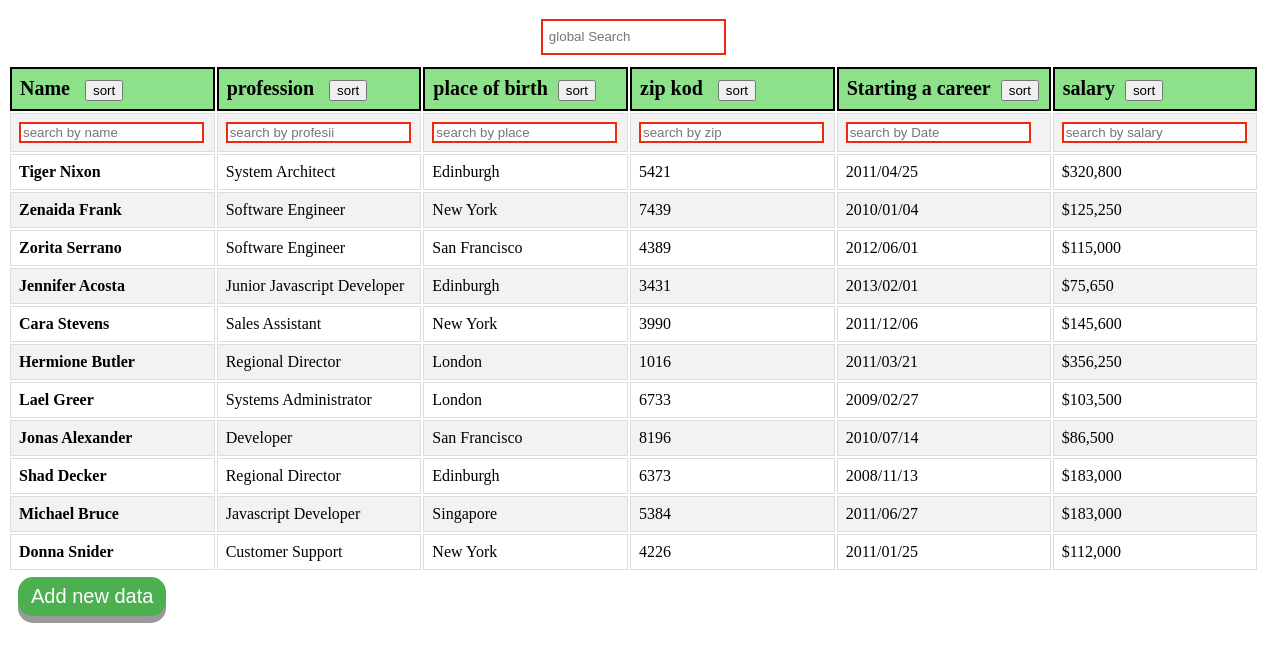
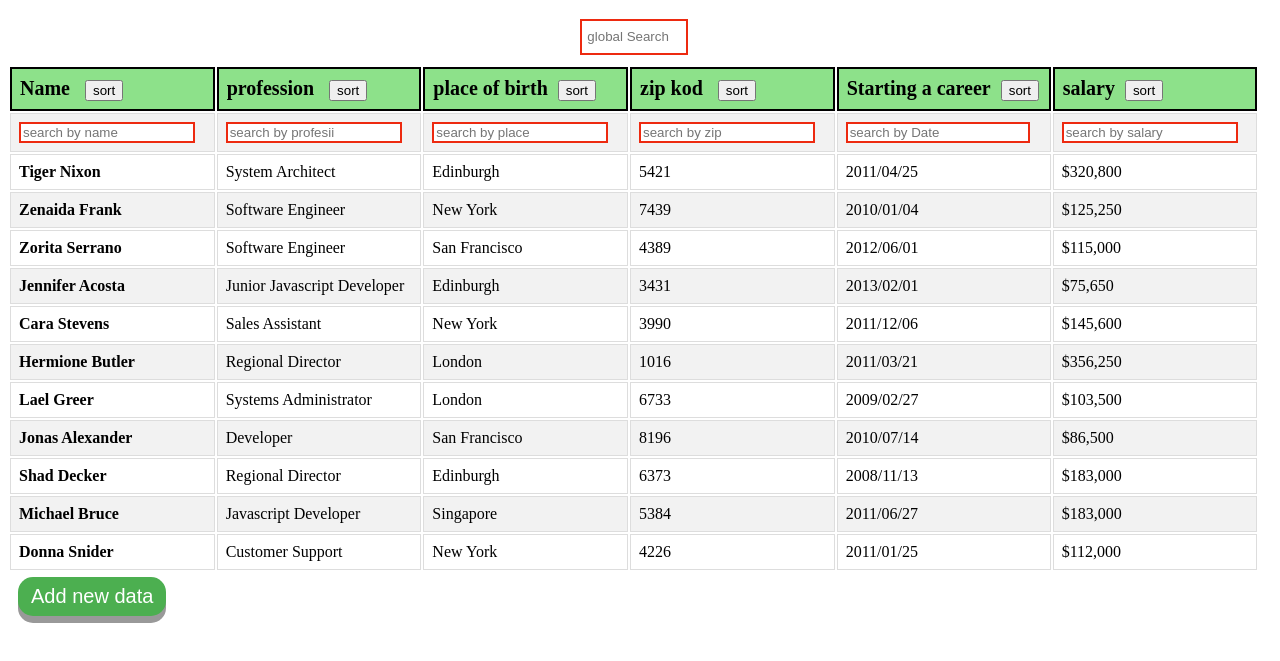
Before and after one commit to iurimach/data-table-sort-search-add, a plain HTML site: page index.html in a window 1280 px wide. Shown: the part 61-722 px from the top of the page. Drawn offline with Linux system fonts and the light colour scheme.

Commit message:
style vers 1

```diff
--- a/style.css
+++ b/style.css
@@ -14,10 +14,12 @@ button{
 #searchInput{
     margin-bottom: 10px;
     height: 30px;
+    width: 100px;
 
 }
 input{
   border: 2.5px solid rgb(237, 42, 16);
+  width: 90%;
 }
 .inp1div{
   width: 99%;
@@ -36,7 +38,7 @@ input{
 
   }
 
-  th, td {
+   th, td {
     border: 1px solid #dddddd;
     text-align: left;
     padding: 8px;
@@ -56,7 +58,7 @@ input{
 
   th.sorted-desc::after {
     content: " ↓";
-  }
+  } */
 
   /* აკარდეონი სტილი */
 
```
